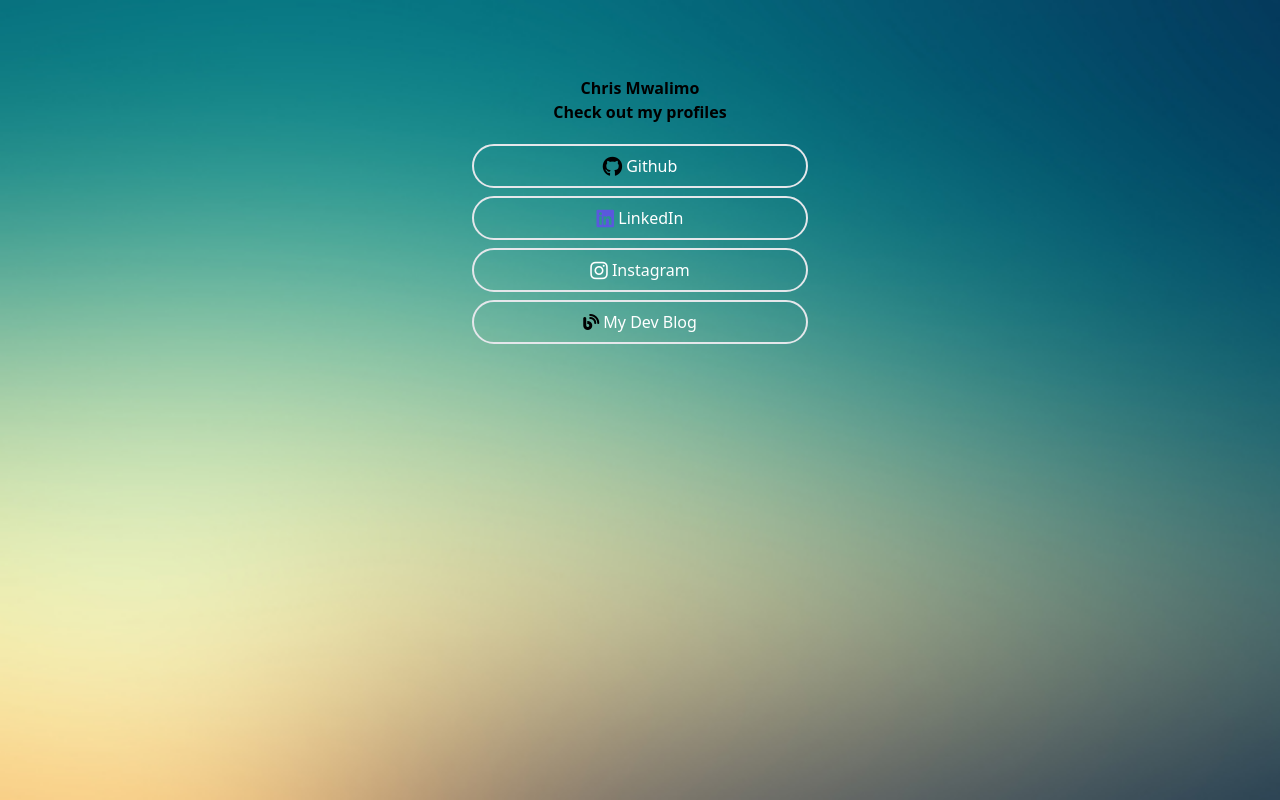
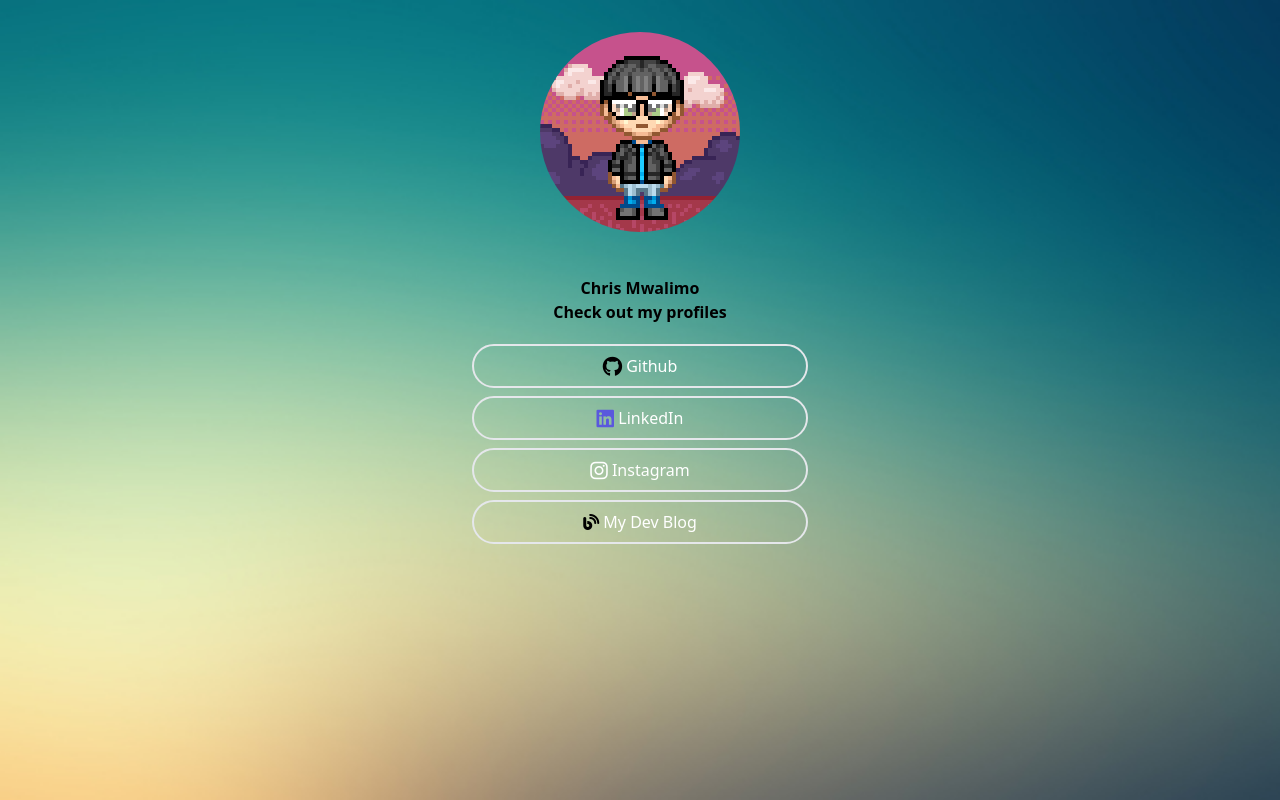
Before and after one commit to codeschris/social-links-tree, a website: page build/index.html in a window 1280 px wide. Drawn offline with Linux system fonts and the light colour scheme; the site is published under a folder, as on GitHub Pages, so addresses that start at the root find nothing.

Commit message:
hot fix (image linking)

```diff
--- a/build/index.html
+++ b/build/index.html
@@ -10,7 +10,7 @@
 <body>
     <nav class="container relative mx-auto p-6">
         <div class="pt-2 flex items-center">
-            <img class="rounded-full mx-auto" src="/build/img/avatar.png" alt="">
+            <img class="rounded-full mx-auto" src="img/avatar.png" alt="">
         </div>
     </nav>
 
```
